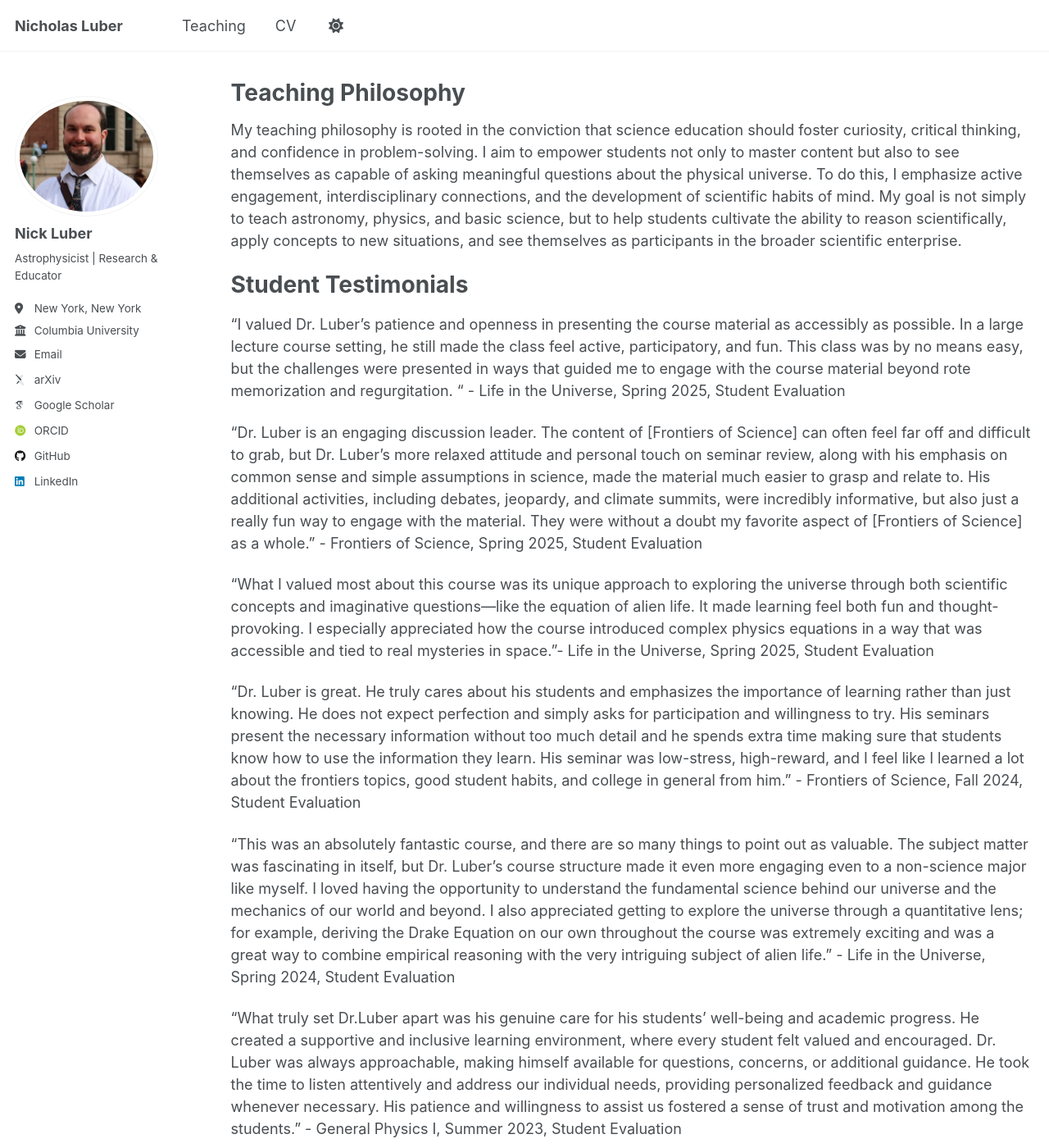
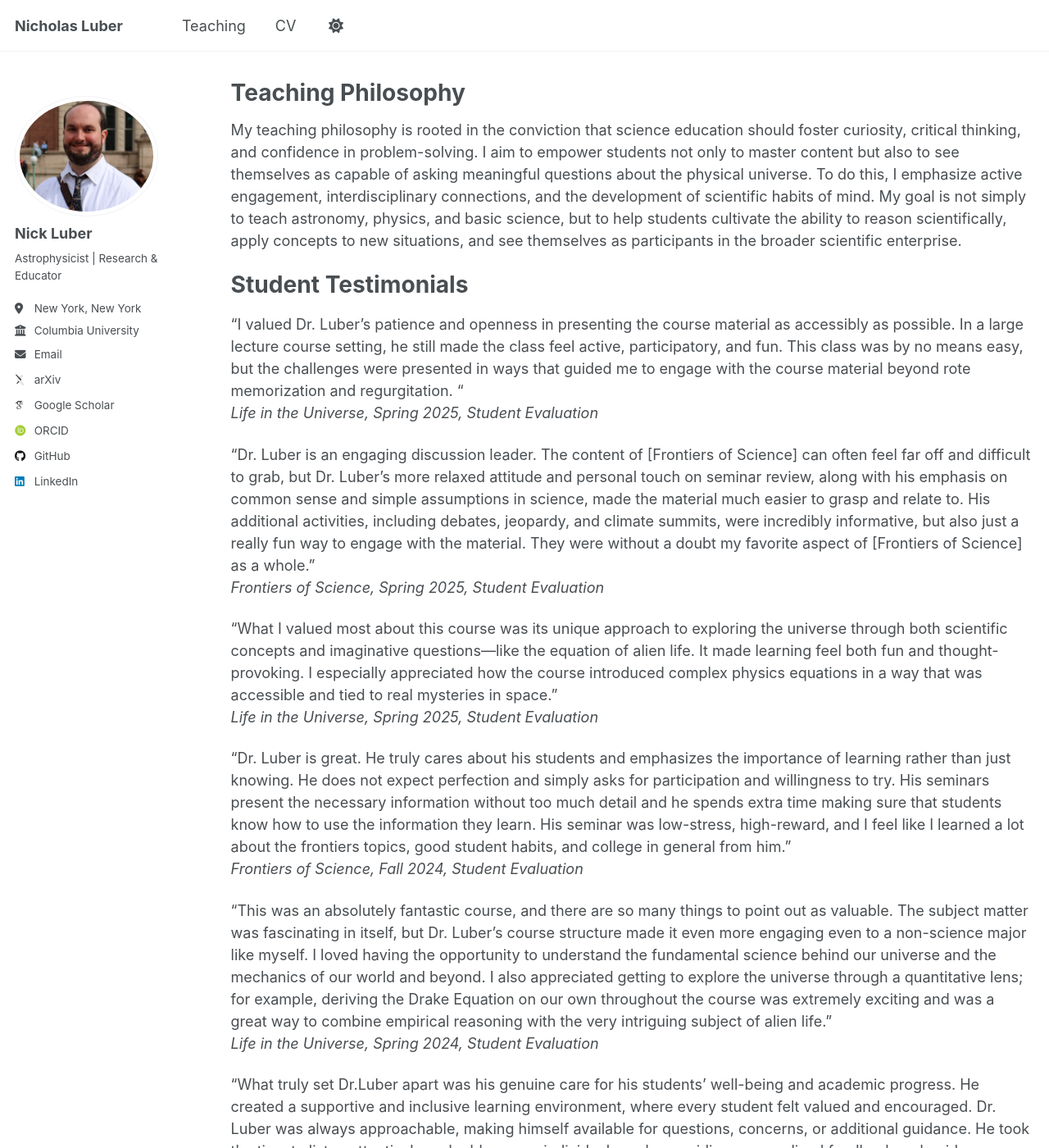
Before and after one commit to nicholasluber/nicholasluber.github.io, a Jekyll site: the page built from _pages/teaching.md, in a window 1280 px wide and 1400 px high. Shown: the whole window at 82% size. Built offline with Jekyll 4.4.1, drawn with Linux system fonts in a browser that asks for light colours; some web fonts are replaced; a script that is not in the unit is left out; some of the changed text lies outside the part shown.

Commit message:
Revise student testimonials with formatting updates
Updated student testimonials to include formatting for clarity and emphasis. Added course names and semesters for each testimonial.

```diff
--- a/_pages/teaching.md
+++ b/_pages/teaching.md
@@ -9,17 +9,23 @@ My teaching philosophy is rooted in the conviction that science education should
 
 Student Testimonials
 ====
-"I valued Dr. Luber's patience and openness in presenting the course material as accessibly as possible. In a large lecture course setting, he still made the class feel active, participatory, and fun. This class was by no means easy, but the challenges were presented in ways that guided me to engage with the course material beyond rote memorization and regurgitation. " - Life in the Universe, Spring 2025, Student Evaluation
+"I valued Dr. Luber's patience and openness in presenting the course material as accessibly as possible. In a large lecture course setting, he still made the class feel active, participatory, and fun. This class was by no means easy, but the challenges were presented in ways that guided me to engage with the course material beyond rote memorization and regurgitation. "
+*Life in the Universe, Spring 2025, Student Evaluation*
 
-"Dr. Luber is an engaging discussion leader. The content of \[Frontiers of Science\] can often feel far off and difficult to grab, but Dr. Luber’s more relaxed attitude and personal touch on seminar review, along with his emphasis on common sense and simple assumptions in science, made the material much easier to grasp and relate to. His additional activities, including debates, jeopardy, and climate summits, were incredibly informative, but also just a really fun way to engage with the material. They were without a doubt my favorite aspect of \[Frontiers of Science\] as a whole." - Frontiers of Science, Spring 2025, Student Evaluation
+"Dr. Luber is an engaging discussion leader. The content of \[Frontiers of Science\] can often feel far off and difficult to grab, but Dr. Luber’s more relaxed attitude and personal touch on seminar review, along with his emphasis on common sense and simple assumptions in science, made the material much easier to grasp and relate to. His additional activities, including debates, jeopardy, and climate summits, were incredibly informative, but also just a really fun way to engage with the material. They were without a doubt my favorite aspect of \[Frontiers of Science\] as a whole."
+*Frontiers of Science, Spring 2025, Student Evaluation*
 
-"What I valued most about this course was its unique approach to exploring the universe through both scientific concepts and imaginative questions—like the equation of alien life. It made learning feel both fun and thought-provoking. I especially appreciated how the course introduced complex physics equations in a way that was accessible and tied to real mysteries in space."- Life in the Universe, Spring 2025, Student Evaluation
+"What I valued most about this course was its unique approach to exploring the universe through both scientific concepts and imaginative questions—like the equation of alien life. It made learning feel both fun and thought-provoking. I especially appreciated how the course introduced complex physics equations in a way that was accessible and tied to real mysteries in space."
+*Life in the Universe, Spring 2025, Student Evaluation*
 
-"Dr. Luber is great. He truly cares about his students and emphasizes the importance of learning rather than just knowing. He does not expect perfection and simply asks for participation and willingness to try. His seminars present the necessary information without too much detail and he spends extra time making sure that students know how to use the information they learn. His seminar was low-stress, high-reward, and I feel like I learned a lot about the frontiers topics, good student habits, and college in general from him." - Frontiers of Science, Fall 2024, Student Evaluation
+"Dr. Luber is great. He truly cares about his students and emphasizes the importance of learning rather than just knowing. He does not expect perfection and simply asks for participation and willingness to try. His seminars present the necessary information without too much detail and he spends extra time making sure that students know how to use the information they learn. His seminar was low-stress, high-reward, and I feel like I learned a lot about the frontiers topics, good student habits, and college in general from him."
+*Frontiers of Science, Fall 2024, Student Evaluation*
 
-"This was an absolutely fantastic course, and there are so many things to point out as valuable. The subject matter was fascinating in itself, but Dr. Luber's course structure made it even more engaging even to a non-science major like myself. I loved having the opportunity to understand the fundamental science behind our universe and the mechanics of our world and beyond. I also appreciated getting to explore the universe through a quantitative lens; for example, deriving the Drake Equation on our own throughout the course was extremely exciting and was a great way to combine empirical reasoning with the very intriguing subject of alien life." - Life in the Universe, Spring 2024, Student Evaluation
+"This was an absolutely fantastic course, and there are so many things to point out as valuable. The subject matter was fascinating in itself, but Dr. Luber's course structure made it even more engaging even to a non-science major like myself. I loved having the opportunity to understand the fundamental science behind our universe and the mechanics of our world and beyond. I also appreciated getting to explore the universe through a quantitative lens; for example, deriving the Drake Equation on our own throughout the course was extremely exciting and was a great way to combine empirical reasoning with the very intriguing subject of alien life."
+*Life in the Universe, Spring 2024, Student Evaluation*
 
-"What truly set Dr.Luber apart was his genuine care for his students' well-being and academic progress. He created a supportive and inclusive learning environment, where every student felt valued and encouraged. Dr. Luber was always approachable, making himself available for questions, concerns, or additional guidance. He took the time to listen attentively and address our individual needs, providing personalized feedback and guidance whenever necessary. His patience and willingness to assist us fostered a sense of trust and motivation among the students." - General Physics I, Summer 2023, Student Evaluation
+"What truly set Dr.Luber apart was his genuine care for his students' well-being and academic progress. He created a supportive and inclusive learning environment, where every student felt valued and encouraged. Dr. Luber was always approachable, making himself available for questions, concerns, or additional guidance. He took the time to listen attentively and address our individual needs, providing personalized feedback and guidance whenever necessary. His patience and willingness to assist us fostered a sense of trust and motivation among the students."
+*General Physics I, Summer 2023, Student Evaluation*
 
 Courses Taught
 ====
```
